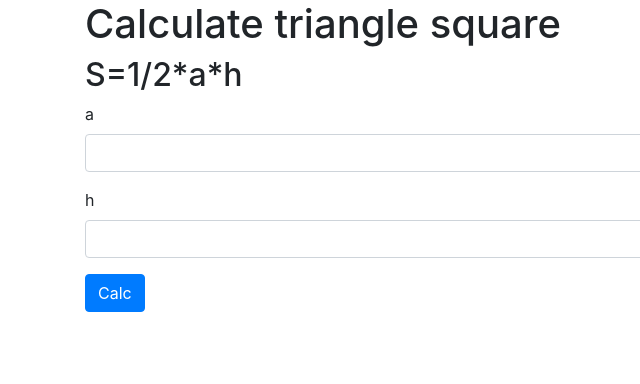
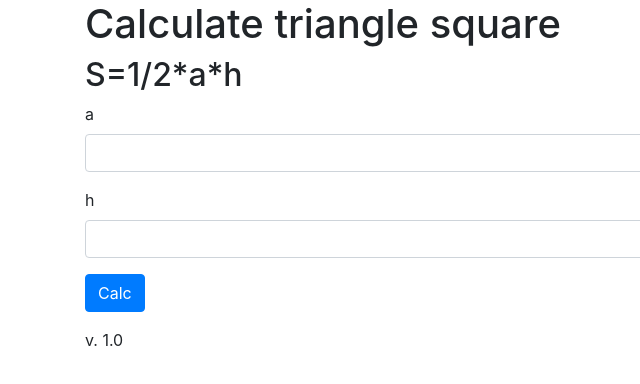
Before and after one commit to Maxim-Pashkov/square-triangle, a website built with webpack: page src/index.html in a window 1280 px wide. Shown: the full height of the page, 0-640 px from the left. Built offline with nearby package versions, Linux system fonts and the light colour scheme.

Commit message:
added output verison in html

```diff
--- a/src/index.html
+++ b/src/index.html
@@ -21,6 +21,7 @@
             <!-- <div class="alert alert-success" id="output" role="alert" style="display: none">
                 Triangle sqaure is: <b id="output-square"></b>
             </div> -->
+            <span>v. 1.0</span>
         </div>
     </body>
 </html>
```
